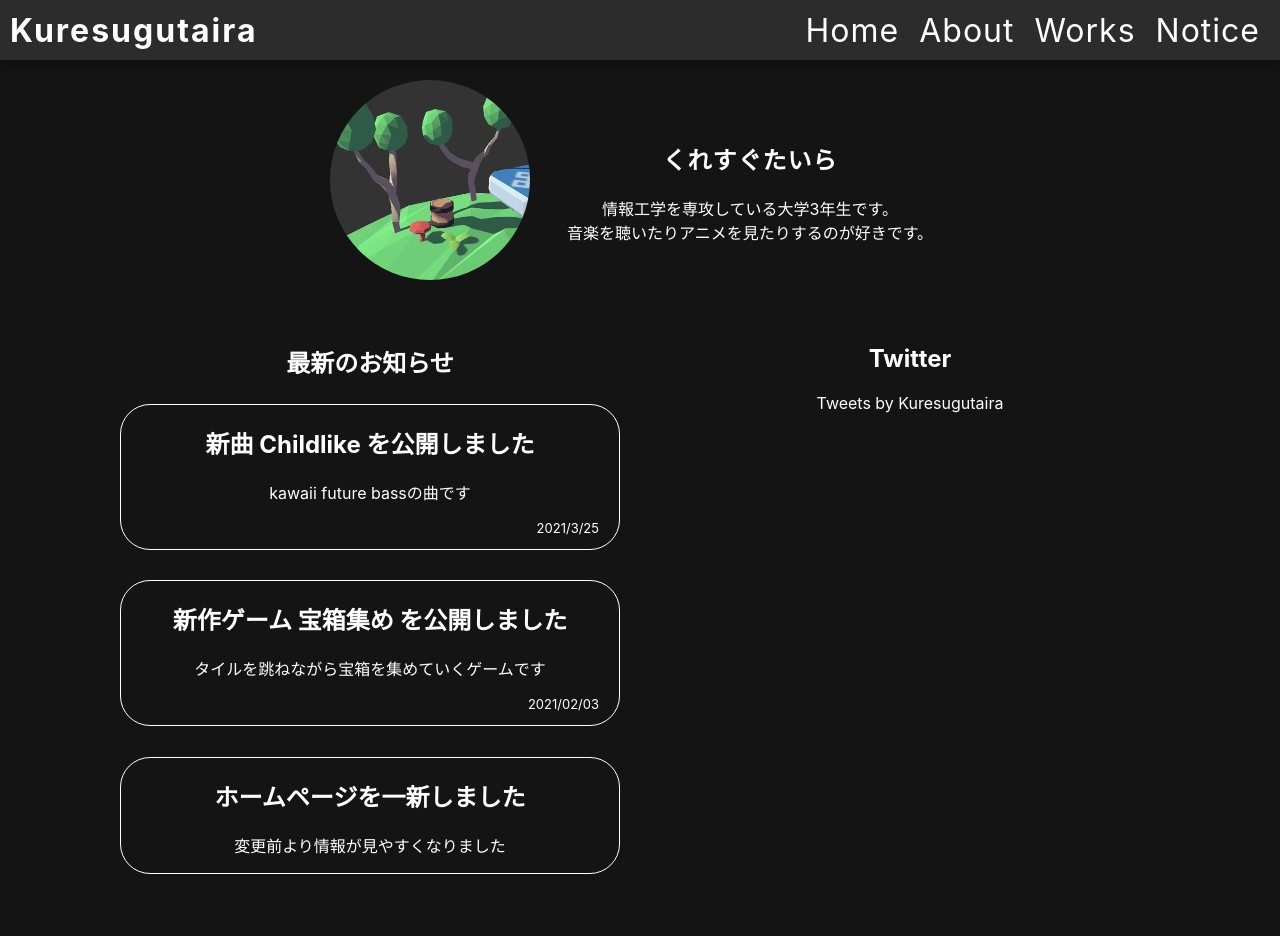
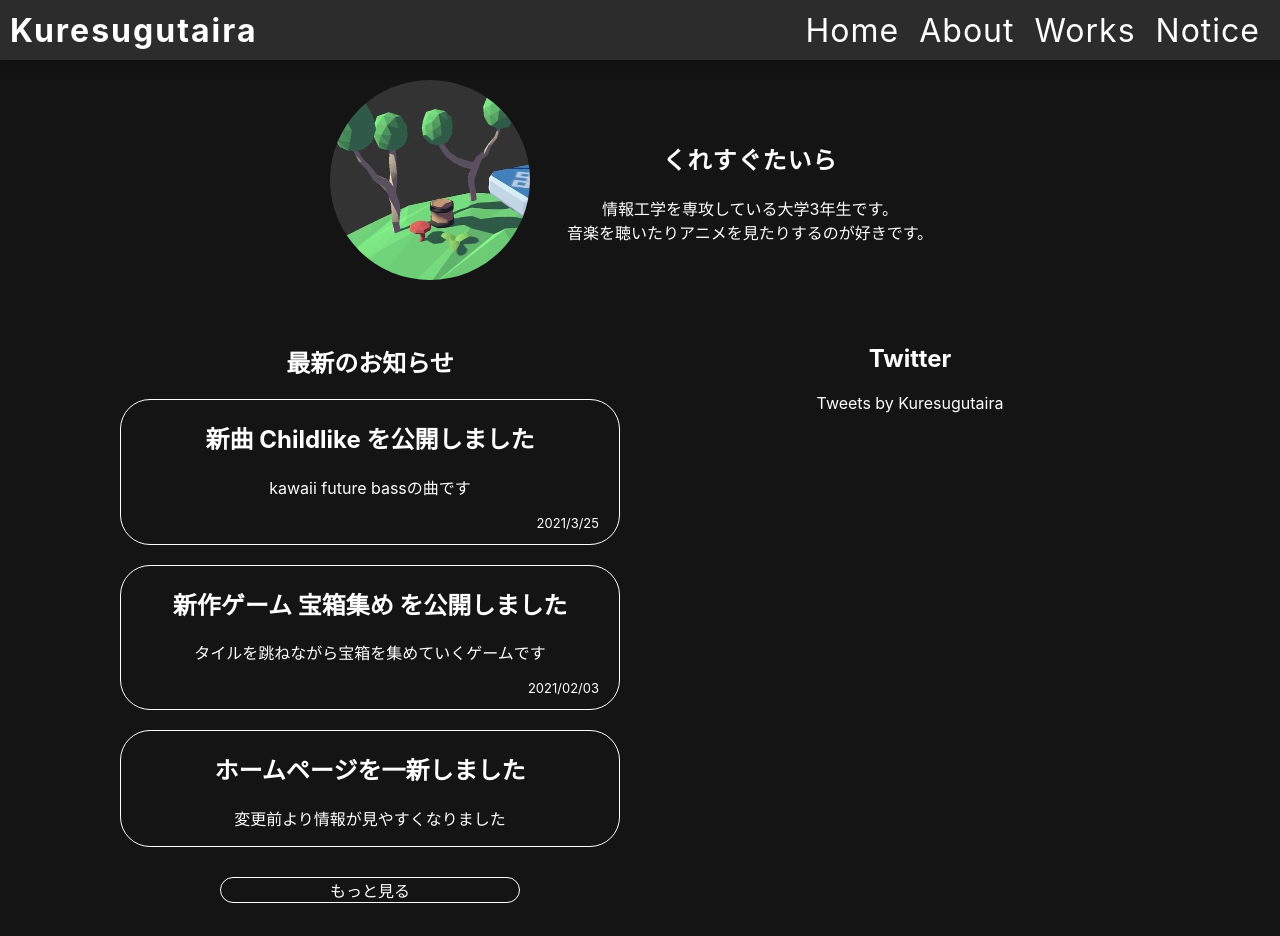
Before and after one commit to kuresugutaira/Homepage, a Next.js app: page / in a window 1280 px wide. Shown: the top 936 px of the page. Built offline with nearby package versions, Linux system fonts and the light colour scheme.

Commit message:
homeのページを一旦完成

```diff
--- a/src/pages/index.tsx
+++ b/src/pages/index.tsx
@@ -5,7 +5,7 @@ import Icon from '../components/utils/icon/icon';
 import Notice from '../components/utils/notice/notice';
 import Script from 'next/script';
 
-export default function Home() {
+function Home() {
   return (
     <>
       <Script async src='https://platform.twitter.com/widgets.js'></Script>
@@ -33,6 +33,9 @@ export default function Home() {
         <div className={styles.latest_notice}>
           <h2>最新のお知らせ</h2>
           <div className={styles.notice_container}>
+            <Link href='notice' className={styles.read_more}>
+              もっと見る
+            </Link>
             <Notice
               href='https://kuresugutaira.com/'
               title='ホームページを一新しました'
@@ -72,3 +75,5 @@ export default function Home() {
     </>
   );
 }
+
+export default Home;
```
